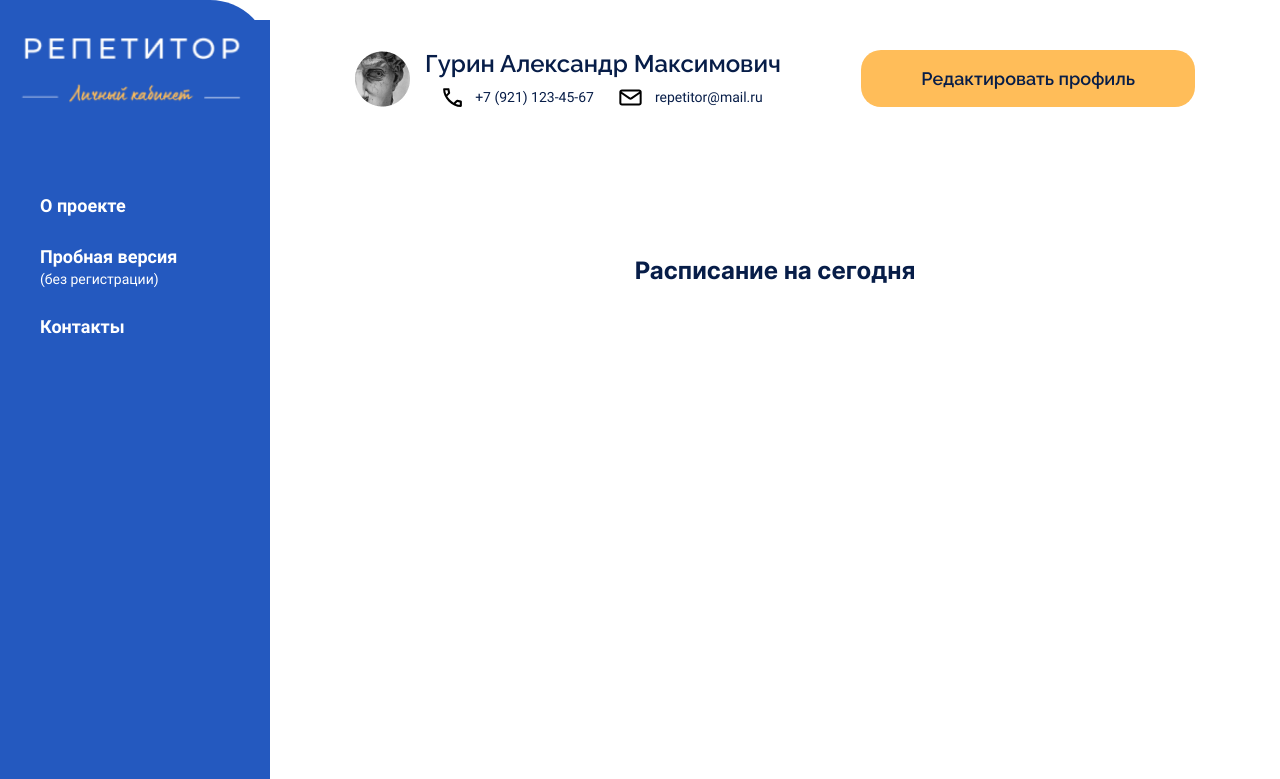
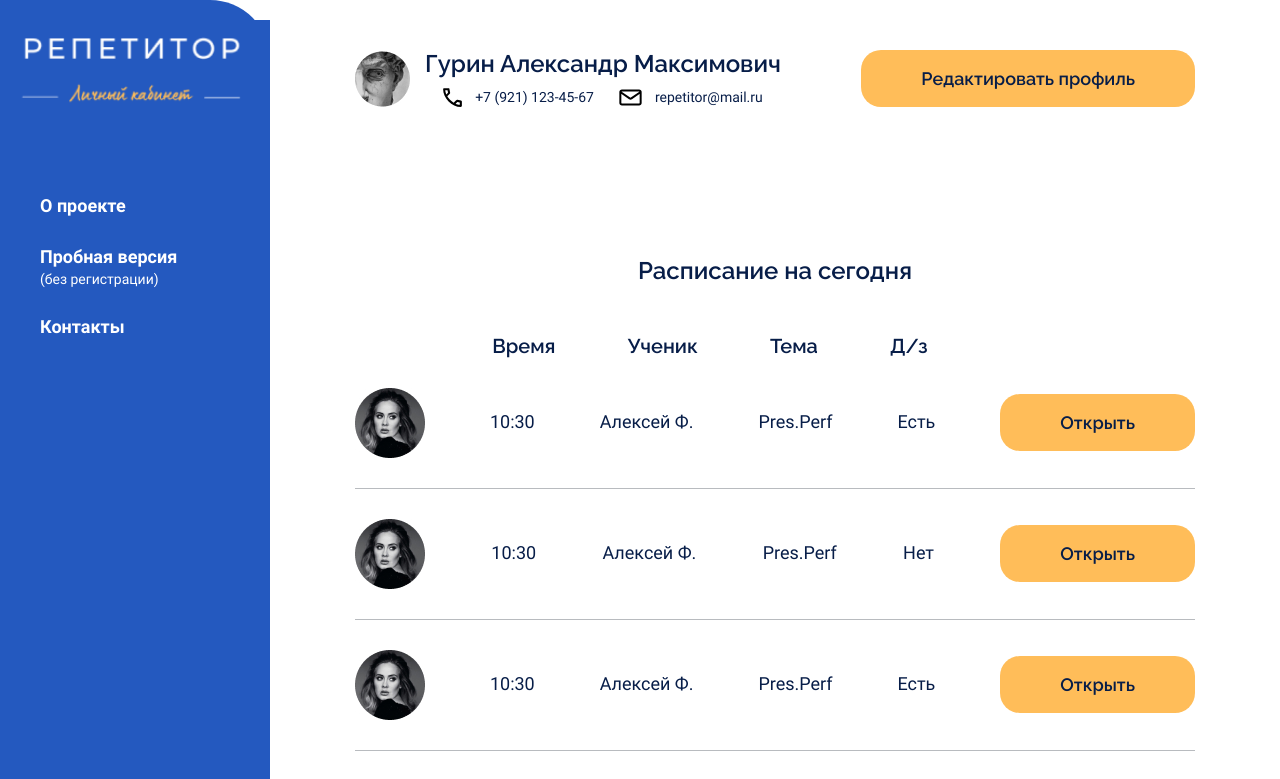
Before and after one commit to TutorOffice/TutorOffice-frontend, a React (Create React App) app: page /tutor-office in a window 1280 px wide. Shown: the top 779 px of the page. Built offline with nearby package versions, Linux system fonts and the light colour scheme.

Commit message:
feat: сверстать ЛК преподавателя

```diff
--- a/src/components/app/App.tsx
+++ b/src/components/app/App.tsx
@@ -7,7 +7,7 @@ import CheckMailPass from '../../pages/passwords/checkMailPass/CheckMailPass';
 import SuccessPass from '../../pages/passwords/successPass/SuccessPass';
 import CheckMailRegister from '../../pages/register/checkMailRegister/CheckMailRegister';
 import Register from '../../pages/register/Register';
-import TutorOffice from '../../pages/tutorOffice/tutorOffice';
+import TutorOffice from '../../pages/tutorOffice/TutorOffice';
 
 const App = () => {
   return (
--- /dev/null
+++ b/src/components/officeItem/OfficeItem.module.css
@@ -0,0 +1,9 @@
+.officeItem {
+  display: flex;
+  align-items: center;
+  justify-content: space-between;
+  padding-bottom: 30px;
+  border-bottom: 1px solid #b8bbbf;
+  font-family: 'Roboto';
+  font-size: 18px;
+}
--- /dev/null
+++ b/src/components/officeItem/OfficeItem.tsx
@@ -0,0 +1,28 @@
+import React from 'react';
+import s from './OfficeItem.module.css';
+import { btnClass, btnType, Button } from '../../shared/ui';
+
+interface OfficeItemProps {
+  photo: string;
+  time: string;
+  name: string;
+  theme: string;
+  homeWork: boolean;
+}
+
+const OfficeItem: React.FC<OfficeItemProps> = ({ photo, time, name, theme, homeWork }) => {
+  return (
+    <li className={s.officeItem}>
+      <img className={s.item__photo} src={photo} alt='Фото пользователя' />
+      <p>{time}</p>
+      <p>{name}</p>
+      <p>{theme}</p>
+      <p>{homeWork ? 'Есть' : 'Нет'}</p>
+      <Button type={btnType.button} variant={btnClass.primary}>
+        Открыть
+      </Button>
+    </li>
+  );
+};
+
+export default OfficeItem;
--- a/src/components/userInfo/UserInfo.module.css
+++ b/src/components/userInfo/UserInfo.module.css
@@ -31,6 +31,11 @@
   align-items: center;
   text-decoration: none;
   color: var(--black);
+  transition: opacity 0.3s ease-in-out;
+}
+
+.contact__item:hover {
+  opacity: 0.6;
 }
 
 .contact__icon {
--- a/src/pages/tutorOffice/TutorOffice.module.css
+++ b/src/pages/tutorOffice/TutorOffice.module.css
@@ -1,5 +1,5 @@
 .office {
-  max-width: 1024px;
+  max-width: 992px;
   margin: 0 auto;
   display: flex;
   flex-direction: column;
@@ -14,4 +14,37 @@
 }
 
 .office__content {
+  width: 100%;
 }
+
+.office__title {
+  margin-bottom: 50px;
+  text-align: center;
+  font-family: 'Raleway';
+  font-size: 24px;
+  font-weight: 600;
+}
+
+.students__list {
+  display: flex;
+  flex-direction: column;
+  list-style: none;
+  gap: 30px;
+}
+
+.list__title {
+  max-width: 100%;
+  margin-bottom: 30px;
+  display: flex;
+  justify-content: space-between;
+  font-family: 'Raleway';
+  font-size: 20px;
+}
+
+.firstSpan {
+  width: 65px;
+}
+
+.secondSpan {
+  width: 195px;
+}
--- a/src/pages/tutorOffice/tutorOffice.tsx
+++ b/src/pages/tutorOffice/tutorOffice.tsx
@@ -3,6 +3,15 @@ import Layout from '../../components/layout/Layout';
 import { btnClass, btnType, Button } from '../../shared/ui';
 import userPhoto from '../../assets/images/user-photo.jpg';
 import UserInfo from '../../components/userInfo/UserInfo';
+import testPhoto from '../../assets/images/test-student.jpg';
+import OfficeItem from '../../components/officeItem/OfficeItem';
+
+const testStudents = [
+  { id: 1, photo: testPhoto, time: '10:30', name: 'Алексей Ф.', theme: 'Pres.Perf', homeWork: true },
+  { id: 2, photo: testPhoto, time: '10:30', name: 'Алексей Ф.', theme: 'Pres.Perf', homeWork: false },
+  { id: 3, photo: testPhoto, time: '10:30', name: 'Алексей Ф.', theme: 'Pres.Perf', homeWork: true },
+  { id: 4, photo: testPhoto, time: '10:30', name: 'Алексей Ф.', theme: 'Pres.Perf', homeWork: true },
+];
 
 const TutorOffice = () => {
   return (
@@ -21,6 +30,26 @@ const TutorOffice = () => {
         </header>
         <div className={s.office__content}>
           <h2 className={s.office__title}>Расписание на сегодня</h2>
+          <div className={s.list__title}>
+            <span className={s.firstSpan}></span>
+            <p>Время</p>
+            <p>Ученик</p>
+            <p>Тема</p>
+            <p>Д/з</p>
+            <span className={s.secondSpan}></span>
+          </div>
+          <ul className={s.students__list}>
+            {testStudents.map((stud) => (
+              <OfficeItem
+                key={stud.id}
+                photo={stud.photo}
+                time={stud.time}
+                name={stud.name}
+                theme={stud.theme}
+                homeWork={stud.homeWork}
+              />
+            ))}
+          </ul>
         </div>
       </section>
     </Layout>
```
Also changed, not shown: src/assets/images/test-student.jpg (added).
